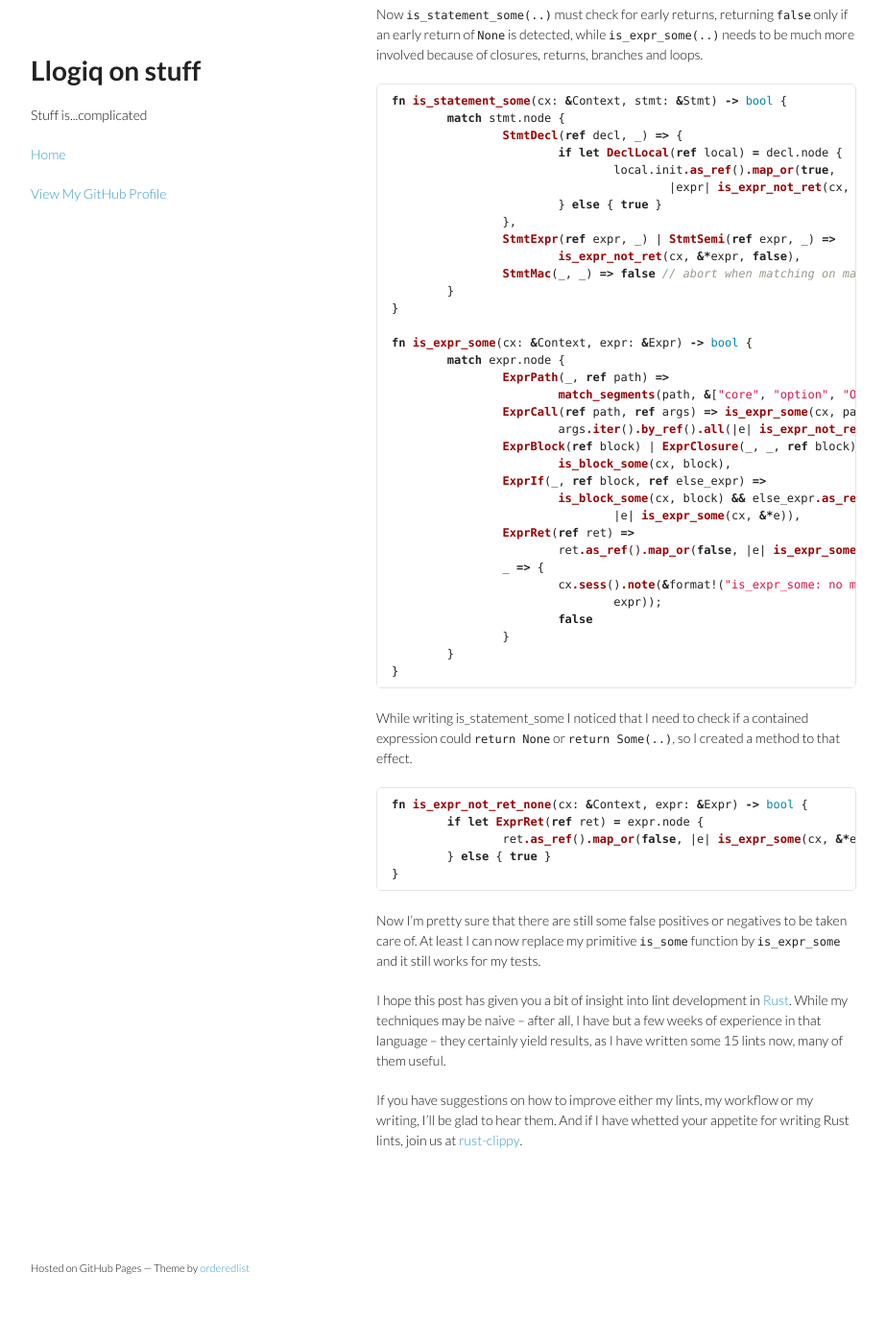
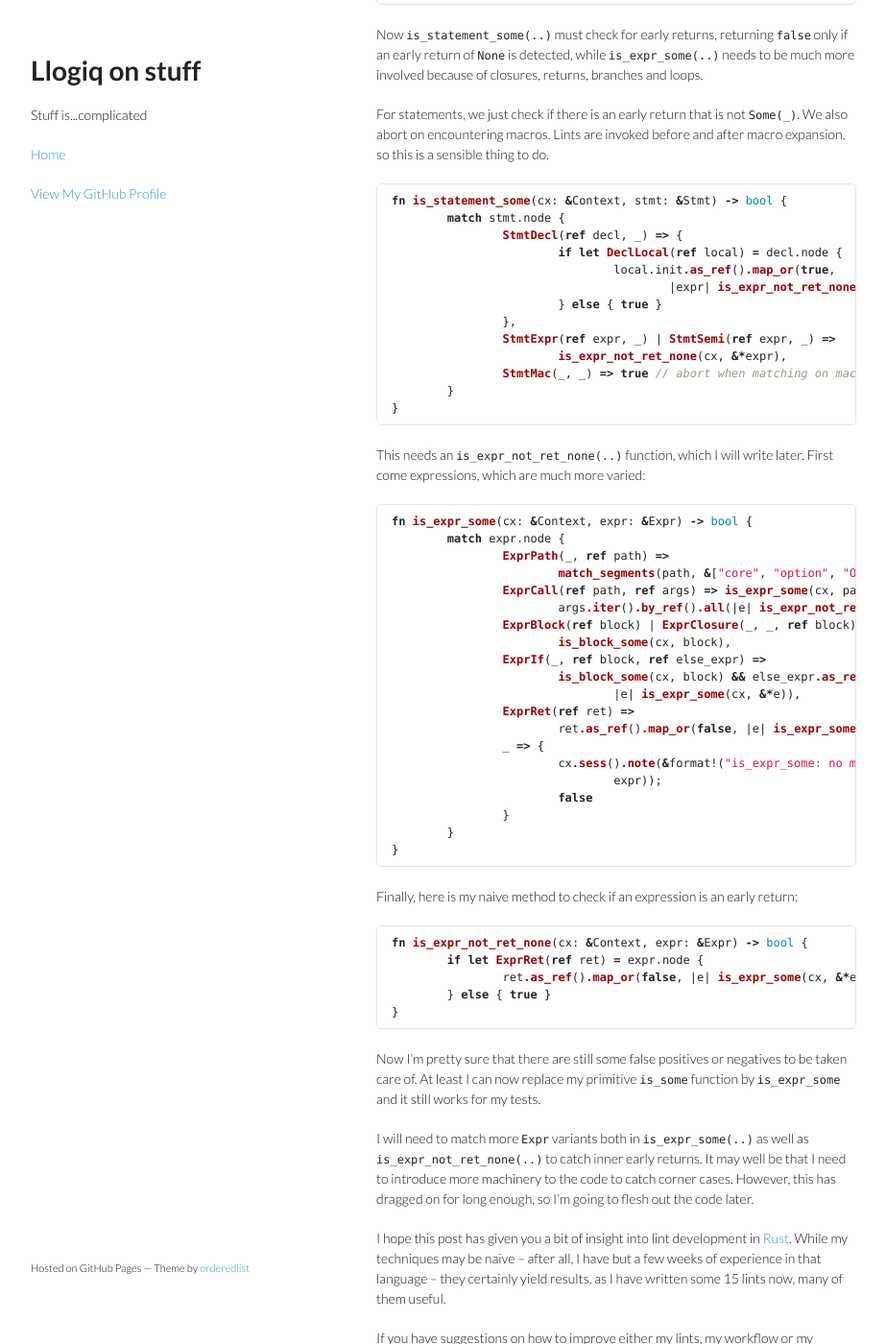
Before and after one commit to llogiq/llogiq.github.io, a Jekyll site: the page built from _posts/2015-06-04-workflows.md, in a window 1280 px wide and 1400 px high, scrolled down 7665 px. Shown: the whole window at 96% size, without its empty margins (178-1101 px from the left). Built offline with Jekyll 4.4.1, drawn with Linux system fonts in a browser that asks for light colours; some of the changed text lies outside the part shown.

Commit message:
improved explanations

````diff
--- a/_posts/2015-06-04-workflows.md
+++ b/_posts/2015-06-04-workflows.md
@@ -135,8 +135,9 @@ by Thomas Bracht Laumann Jespersen and Manish Goregaokar, among others
 to allow us to check that rustc really fails at the correct lines of
 code. The test file to start it is [`tests/compile-test.rs`](https://github.com/Manishearth/rust-clippy/blob/master/tests/compile-test.rs) (therefore
 the `--name`) and the contained code actually looks for the `TESTNAME`
-environment variable to figure out which file to run (by default it
-runs all compile tests).
+environment variable to figure out which file to run. By default it
+runs all `compile-fail` tests. As an aside, I just implemented the test
+filter capability while writing this blog post.
 
 Next, I want to actually implement the lint. But before I do this,
 wouldn't it be great to be able to see how to match the expression?
@@ -444,21 +445,30 @@ Now `is_statement_some(..)` must check for early returns, returning
 `is_expr_some(..)` needs to be much more involved because of closures,
 returns, branches and loops.
 
+For statements, we just check if there is an early return that is not
+`Some(_)`. We also abort on encountering macros. Lints are invoked
+before and after macro expansion, so this is a sensible thing to do.
+
 ```rust
 fn is_statement_some(cx: &Context, stmt: &Stmt) -> bool {
 	match stmt.node {
 		StmtDecl(ref decl, _) => {
 			if let DeclLocal(ref local) = decl.node {
 				local.init.as_ref().map_or(true,
-					|expr| is_expr_not_ret(cx, &*expr, false))
+					|expr| is_expr_not_ret_none(cx, &*expr))
 			} else { true }
 		},
 		StmtExpr(ref expr, _) | StmtSemi(ref expr, _) =>
-			is_expr_not_ret(cx, &*expr, false),
-		StmtMac(_, _) => false // abort when matching on macros
+			is_expr_not_ret_none(cx, &*expr),
+		StmtMac(_, _) => true // abort when matching on macros
 	}
 }
+```
 
+This needs an `is_expr_not_ret_none(..)` function, which I will write
+later. First come expressions, which are much more varied:
+
+```rust
 fn is_expr_some(cx: &Context, expr: &Expr) -> bool {
 	match expr.node {
 		ExprPath(_, ref path) =>
@@ -481,9 +491,8 @@ fn is_expr_some(cx: &Context, expr: &Expr) -> bool {
 }
 ```
 
-While writing is_statement_some I noticed that I need to check if a
-contained expression could `return None` or `return Some(..)`, so I
-created a method to that effect.
+Finally, here is my naive method to check if an expression is an early
+return:
 
 ```rust
 fn is_expr_not_ret_none(cx: &Context, expr: &Expr) -> bool {
@@ -497,6 +506,12 @@ Now I'm pretty sure that there are still some false positives or
 negatives to be taken care of. At least I can now replace my primitive
 `is_some` function by `is_expr_some` and it still works for my tests.
 
+I will need to match more `Expr` variants both in `is_expr_some(..)`
+as well as `is_expr_not_ret_none(..)` to catch inner early returns. It
+may well be that I need to introduce more machinery to the code to
+catch corner cases. However, this has dragged on for long enough, so
+I'm going to flesh out the code later.
+
 I hope this post has given you a bit of insight into lint development
 in [Rust](https://rust-lang.org). While my techniques may be naive --
 after all, I have but a few weeks of experience in that language --
````
